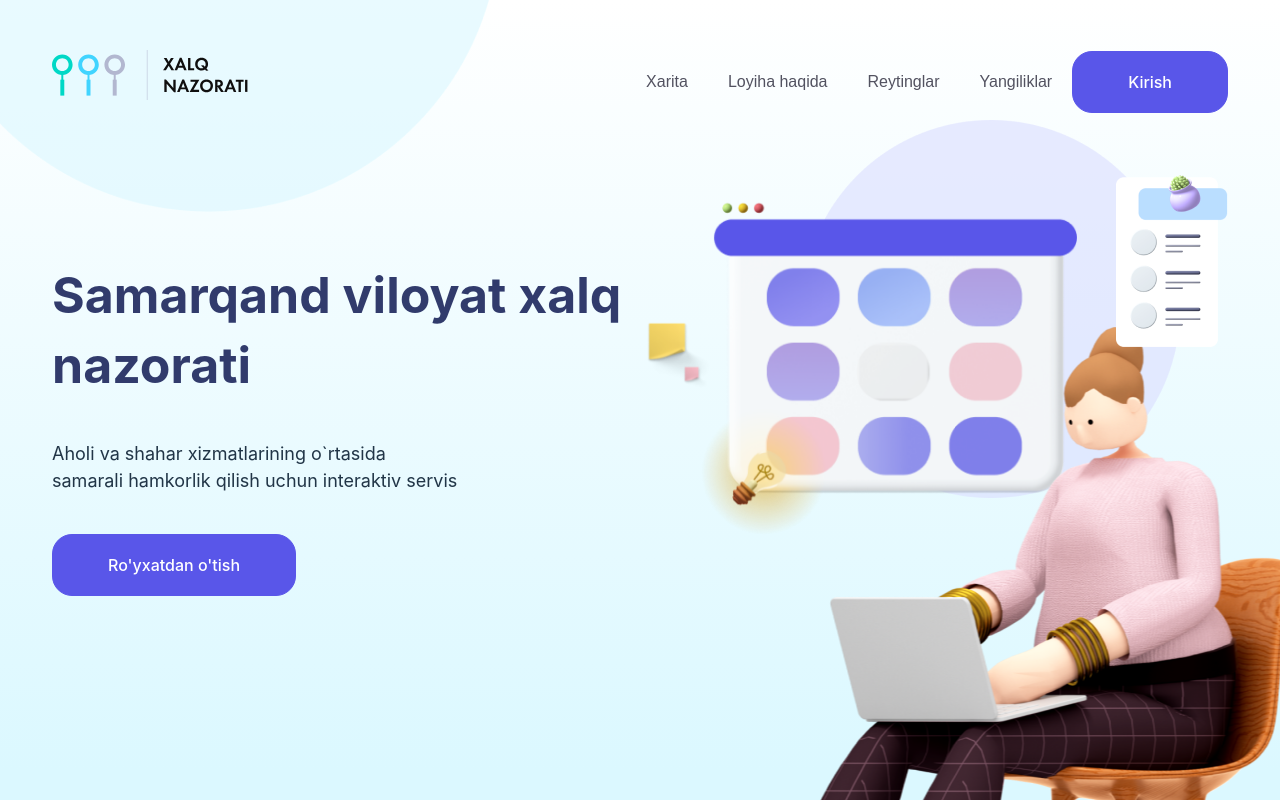
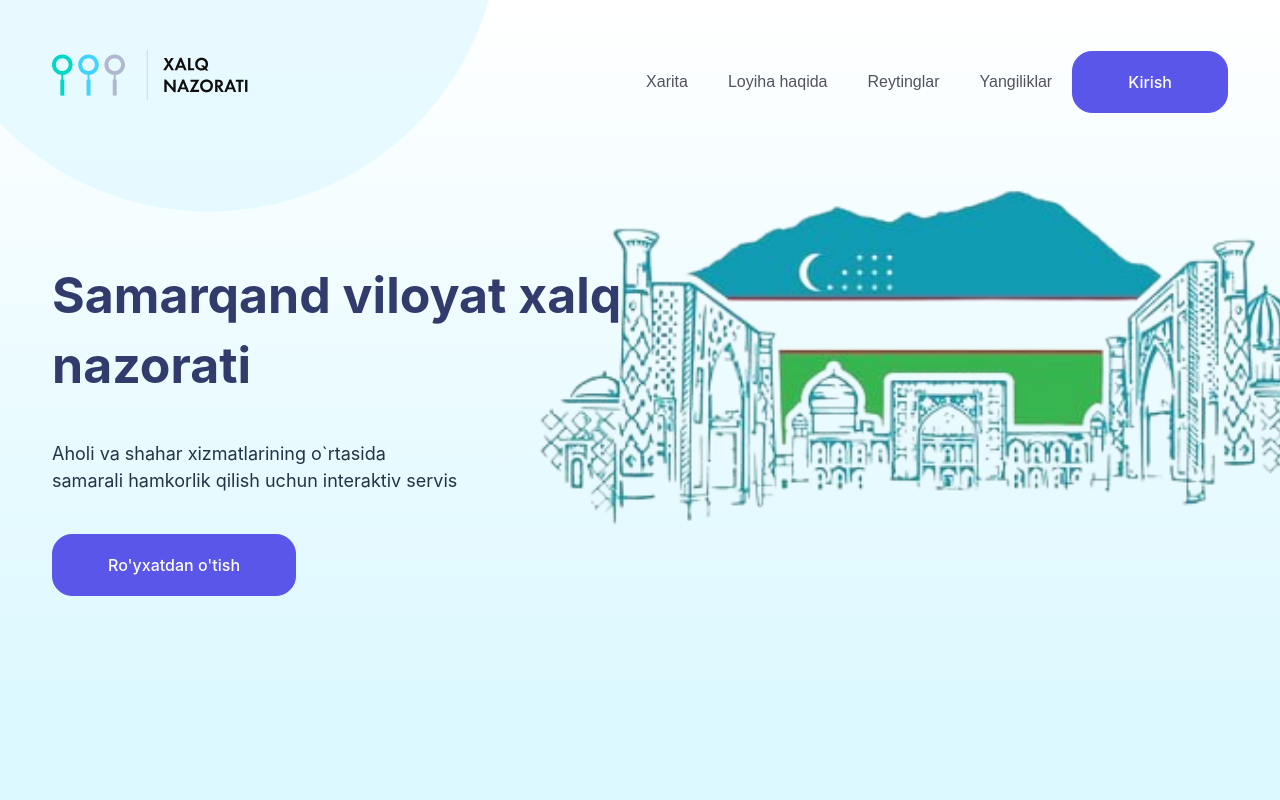
Before and after one commit to dilshodsherzodovich/xalqnazoratisam, a React (Vite) app: page / in a window 1280 px wide. Shown: the top 800 px of the page. Built offline with nearby package versions, Linux system fonts and the light colour scheme.

Commit message:
home-intro-pic changed

```diff
--- a/src/pages/Home/components/HomeContent.jsx
+++ b/src/pages/Home/components/HomeContent.jsx
@@ -1,5 +1,6 @@
 import Container from "@layouts/Container";
 import PrimaryBtn from "@components/PrimaryBtn";
+import overlayPic from "@assets/images/sam.png";
 
 //import media files
 import windowPic from "@assets/images/window.png";
@@ -35,7 +36,7 @@ function HomeContent() {
           </div>
         </div>
         <div className="col-span-2 lg:col-span-1">
-          <div className="banner-thumbnail relative">
+          {/* <div className="banner-thumbnail relative">
             <div className="animate__animated zoomIn animate-zoomIn z-[-1]">
               <div className="large-thumb">
                 <img
@@ -65,6 +66,9 @@ function HomeContent() {
                 </div>
               </li>
             </ul>
+          </div> */}
+          <div className="relative z-9 scale-150">
+            <img className="w-full " src={overlayPic} alt="" />
           </div>
         </div>
       </div>
--- a/src/pages/Home/components/Shapes.jsx
+++ b/src/pages/Home/components/Shapes.jsx
@@ -9,10 +9,6 @@ function Shapes() {
         shape={circle}
         className="absolute top-0  left-0 opacity-60 hidden lg:block"
       />
-      <AnimatedShape
-        shape={circle2}
-        className="absolute top-[120px] lg:right-[100px] opacity-60 hidden lg:block"
-      />
     </div>
   );
 }
```
Also changed, not shown: src/assets/images/sam.png (added).
